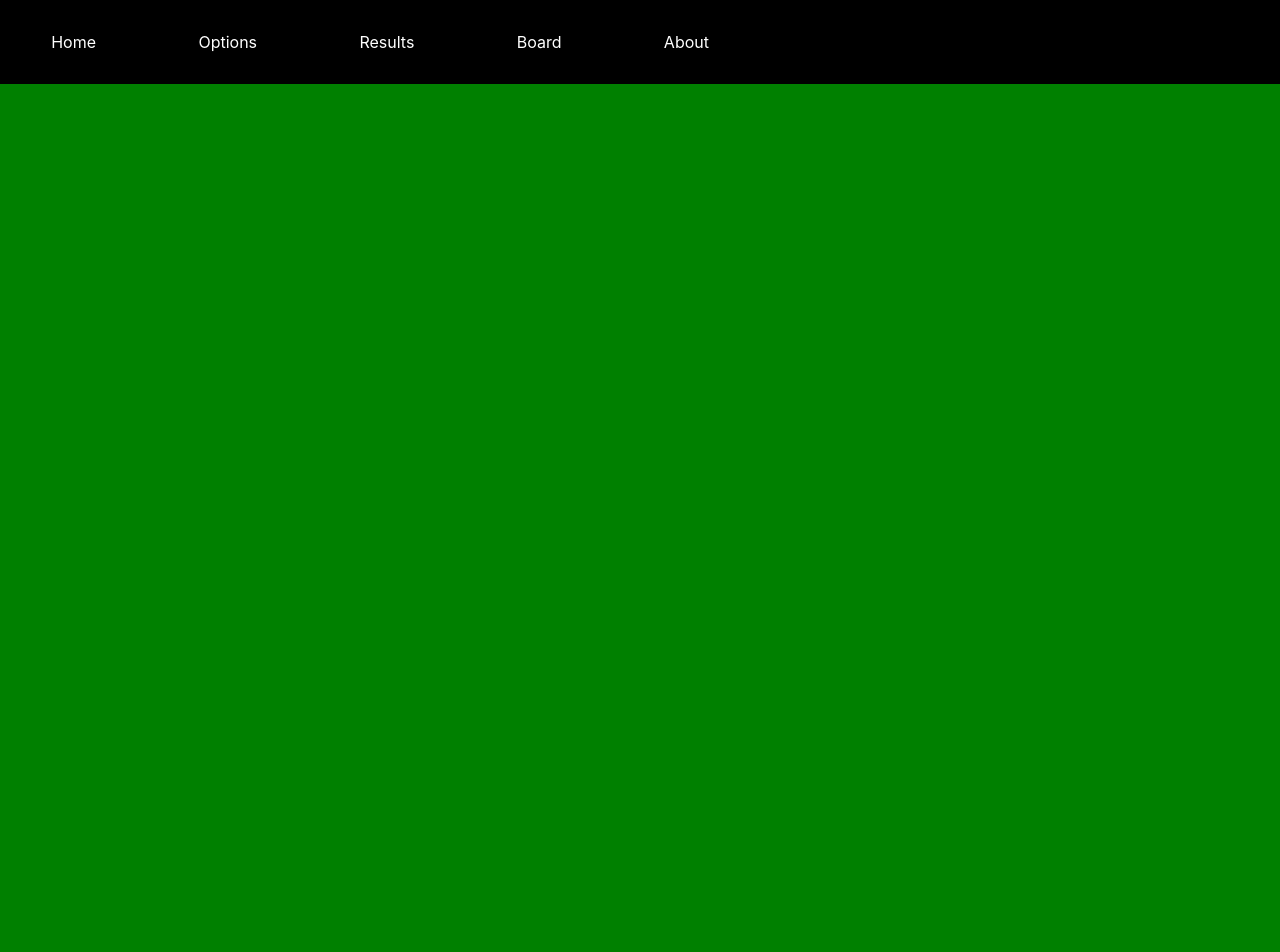
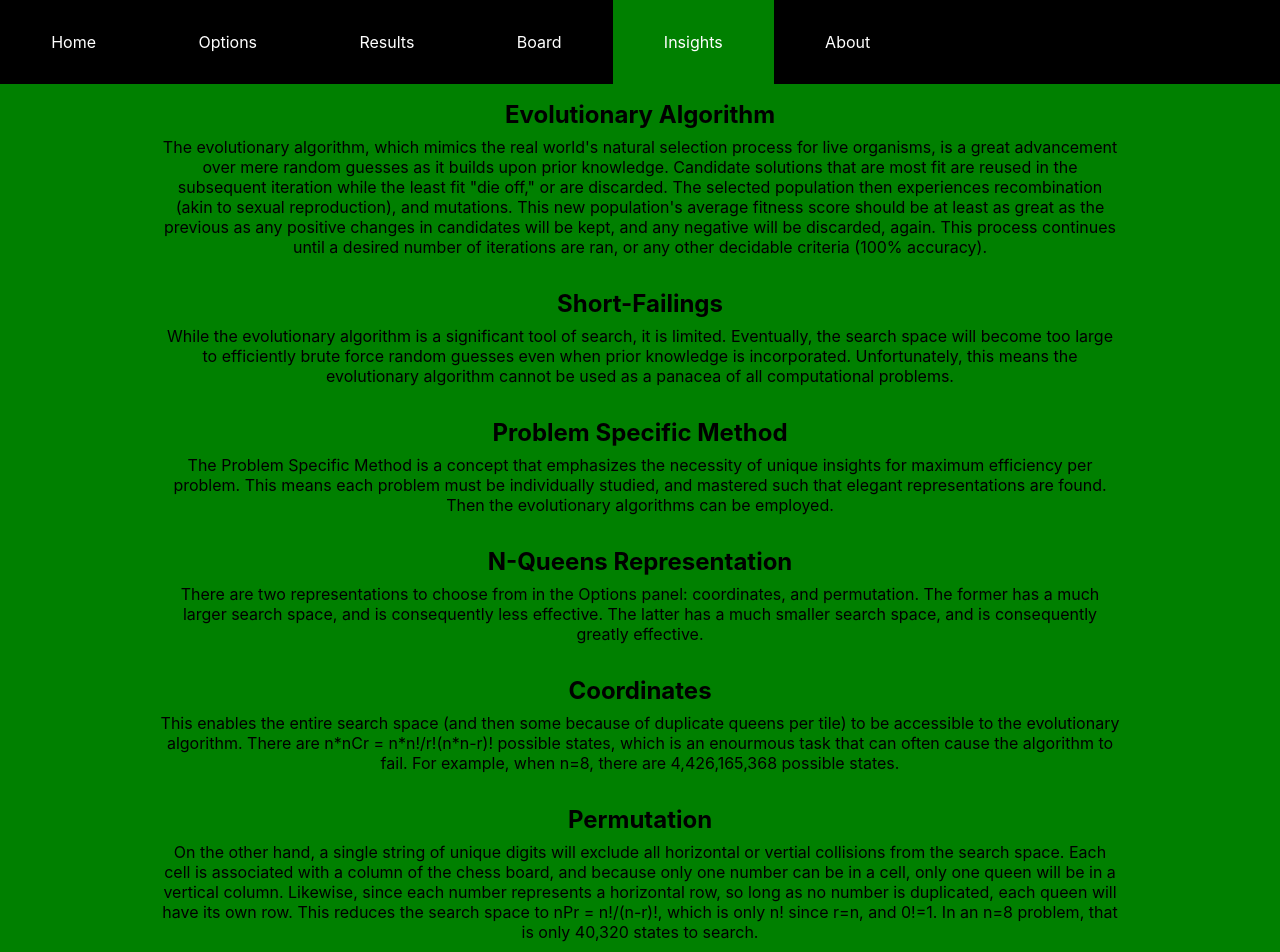
Before and after one commit to nugentmichael1/n-queens, a React (Create React App) app: page /insights in a window 1280 px wide. Shown: the top 952 px of the page. Before the commit the page ends 800 px from the top, so only its background shows below. Built offline with nearby package versions, Linux system fonts and the light colour scheme.

Commit message:
Added insights page

```diff
--- a/src/App.css
+++ b/src/App.css
@@ -130,7 +130,7 @@ nav a{
 }
 
 h1, h2{
-  padding: 2vh 5vw;
+  padding: 2vh 5vw 0;
 }
 
 h3{
@@ -141,7 +141,7 @@ p{
   /* margin: 5vh 5vw; */
   padding: 0 5vw;
   width: 75%;
-  margin: 2vh auto;
+  margin: 1vh auto 2vh;
 }
 
 img#homeQueen{
@@ -167,7 +167,7 @@ a{
   color: black;
 }
 
-a.fs:hover{
+a.about:hover{
   color: var(--CSUF-Red);
   background-color: var(--CSUF-Blue);
 }
--- a/src/App.js
+++ b/src/App.js
@@ -5,6 +5,7 @@ import Options from './components/Options'
 import { NavBar } from './components/Nav'
 import About from './components/About'
 import Results from './components/Results'
+import Insights from './components/Insights'
 import { useState } from 'react'
 import { population, candidate2DRep } from './components/EvolutionaryAlgorithm'
 import { Routes, Route, Navigate } from "react-router-dom"
@@ -48,6 +49,8 @@ function App() {
         setPopSize(popSize)
     }
 
+    const [avgPerIteration, setAvgPerIteration] = useState([])
+
     const run = () => {
         console.log('run', 'popSize', popSize)
 
@@ -57,8 +60,13 @@ function App() {
 
         // let debug = new population(2, 4, 100, 100, 0);
         // setResults(debug.run());
+
         let experiment = new population(popSize, n, mutationProb, termCond, rep)
         setResults(experiment.run())
+
+        //experiment to observe average score per iteration
+        // setAvgPerIteration(experiment.getIterationAvg())
+        // console.log(avgPerIteration);
     }
 
     const resetResults = () => {
@@ -75,9 +83,10 @@ function App() {
             <Routes>
                 <Route path="/about" element={<About />} />
                 <Route path="/home" element={<Home />} />
-                <Route path="/options" element={<Options n={n} updateN={updateN} run={run} popSize={popSize} updatePopSize={updatePopSize} mutationProb={mutationProb} setMutationProb={setMutationProb} rep={rep} setRep={setRep} termCond={termCond} setTermCond={setTermCond} resetResults={resetResults}/>} />
+                <Route path="/options" element={<Options n={n} updateN={updateN} run={run} popSize={popSize} updatePopSize={updatePopSize} mutationProb={mutationProb} setMutationProb={setMutationProb} rep={rep} setRep={setRep} termCond={termCond} setTermCond={setTermCond} resetResults={resetResults} />} />
                 <Route path="/board" element={<Board size={n} curCandidate={curCandidate} />} />
                 <Route path="/results" element={<Results results={results} n={n} setCurCandidate={setCurCandidate} />} />
+                <Route path="/insights" element={<Insights />} />
             </Routes>
         </>
     );
--- a/src/components/About.js
+++ b/src/components/About.js
@@ -2,16 +2,19 @@
 const About = () => {
 
     return <>
-        {/* <h1>About</h1> */}
-        <p>This is a react project to demonstrate and explore the Evolutionary Algorithm via the N-Queens problem.  While each parameter within the options tab has an effect on the likelihood of a found solution, the representation choice has the largest.  This is because the permutation and 2D array representations have significantly different search spaces.  For example, when n=8, there are 8! = 40,320 possible combinations in the permutation format, but 4.4 billion possible combinations within the 2D array representation.  This is because the permutation representation prevents any vertical collisions simply by virtue of "1 value per indexable cell".  Then, so long as each number within the permutation is unique -- no repeats -- the horizontal space is also freed of collisions.  This leaves only the diagonal collisions for the evolutionary algorithm to avoid.  The 2D array representation can collide if every possible vector, even duplicate queens on a single tile.</p>
-        <p>A <a href="https://www.fresnostate.edu/" className="fs">CSU, Fresno</a> <a href="https://csm.fresnostate.edu/csci/index.html" className="fs">Computer Science Program</a> project from Professor Athanasios Aris (Thanos) Panagopoulos' 2022 Bio-Inspired Machine Learning course (CSCI 191T).</p>
-        <h2>Group Members</h2>
+        <h3>What, Where, and When</h3>
+        <p>A <a href="https://www.fresnostate.edu/" className="about">CSU, Fresno</a> <a href="https://csm.fresnostate.edu/csci/index.html" className="about">Computer Science Program</a> project from Professor Athanasios Aris (Thanos) Panagopoulos' Spring 2022 Bio-Inspired Machine Learning course (CSCI 191T).</p>
+        <h3>Group Members</h3>
         <ul>
             <li>Leon Kantikov</li>
             <li>Alexis Lara-Umana</li>
             <li>Vi Nguyen</li>
             <li>Michael Nugent</li>
         </ul>
+        <h3>Programming Tools</h3>
+        <p>Built with <a href="https://reactjs.org/" className="about">React</a> and hosted on <a href="https://firebase.google.com/" className="about">FireBase</a></p>
+        <h3>Github Repository</h3>
+        <p><a href="https://github.com/nugentmichael1/n-queens" className="about">https://github.com/nugentmichael1/n-queens</a></p>
     </>
 };
 
--- a/src/components/EvolutionaryAlgorithm.js
+++ b/src/components/EvolutionaryAlgorithm.js
@@ -161,6 +161,7 @@ class candidate {
 }
 
 class population {
+    iterationAvg = []
     constructor(size, n, mutationProb, iterations, rep) {
         this.size = size //population size
         this.n = n //number of queens
@@ -170,6 +171,24 @@ class population {
         this.iterations = iterations;
         this.rep = rep;
     }
+
+    // averageScore() {
+
+    //     console.log("Inside averageScore()");
+    //     let total = 0;
+
+    //     for (let i = 0; i < this.size; i++) {
+    //         //sum up all the scores of the population
+    //         total += this.candidates[i].score;
+    //     }
+
+    //     //divide sum by population size, and push into array
+    //     this.iterationAvg.push(total / this.size);
+    // }
+
+    // getIterationAvg() {
+    //     return this.iterationAvg;
+    // }
 
     //main function for class.  determines which functions to call based on representation.
     run() {
@@ -220,6 +239,9 @@ class population {
 
             //reduces ranked population by half for next iteration
             this.survivorSelection(newPop);
+
+            // //keeps track of the average fitness score per iteration
+            // this.averageScore();
         }
 
         //set ranks.  helps react assign keys to table rows in results.
@@ -267,6 +289,9 @@ class population {
 
             //reduces ranked population by half for next iteration
             this.survivorSelection(newPop);
+
+            // //keeps track of the average fitness score per iteration
+            // this.averageScore();
         }
 
         //set ranks.  helps react assign keys to table rows in results.
--- /dev/null
+++ b/src/components/Insights.js
@@ -0,0 +1,30 @@
+import React, { Component } from 'react'
+
+export default class Insights extends Component {
+
+
+
+    render() {
+        return (
+            <div>
+                <h2>Evolutionary Algorithm</h2>
+                <p>The evolutionary algorithm, which mimics the real world's natural selection process for live organisms, is a great advancement over mere random guesses as it builds upon prior knowledge.  Candidate solutions that are most fit are reused in the subsequent iteration while the least fit "die off," or are discarded.  The selected population then experiences recombination (akin to sexual reproduction), and mutations.  This new population's average fitness score should be at least as great as the previous as any positive changes in candidates will be kept, and any negative will be discarded, again.  This process continues until a desired number of iterations are ran, or any other decidable criteria (100% accuracy).</p>
+                <h2>Short-Failings</h2>
+                <p>While the evolutionary algorithm is a significant tool of search, it is limited.  Eventually, the search space will become too large to efficiently brute force random guesses even when prior knowledge is incorporated.  Unfortunately, this means the evolutionary algorithm cannot be used as a panacea of all computational problems.</p>
+                <h2>Problem Specific Method</h2>
+                <p>The Problem Specific Method is a concept that emphasizes the necessity of unique insights for maximum efficiency per problem.  This means each problem must be individually studied, and mastered such that elegant representations are found.  Then the evolutionary algorithms can be employed.</p>
+                <h2>N-Queens Representation</h2>
+                <p>There are two representations to choose from in the Options panel: coordinates, and permutation.  The former has a much larger search space, and is consequently less effective.  The latter has a much smaller search space, and is consequently greatly effective.</p>
+                <h2>Coordinates</h2>
+                <p>This enables the entire search space (and then some because of duplicate queens per tile) to be accessible to the evolutionary algorithm.  There are n*nCr = n*n!/r!(n*n-r)! possible states, which is an enourmous task that can often cause the algorithm to fail.  For example, when n=8, there are 4,426,165,368 possible states.</p>
+                <h2>Permutation</h2>
+                <p>On the other hand, a single string of unique digits will exclude all horizontal or vertial collisions from the search space.  Each cell is associated with a column of the chess board, and because only one number can be in a cell, only one queen will be in a vertical column.  Likewise, since each number represents a horizontal row, so long as no number is duplicated, each queen will have its own row.  This reduces the search space to nPr = n!/(n-r)!, which is only n! since r=n, and 0!=1.  In an n=8 problem, that is only 40,320 states to search.</p>
+                <h2>Conclusion</h2>
+                <p>With 92 possible solutions in the n=8 puzzle, the likelihood of a random guess from a coordinate representation has a 0.0000021% chance of success, where as the permutation representation has a 0.23% chance.  Even without employment of the evolutionary algorithm, the problem specific method of representation has increased probability from something near impossible to something merely difficult.</p>
+            </div>
+        )
+    }
+}
+
+
+{/* <p>While each parameter within the options tab has an effect on the likelihood of a found solution, the representation choice has the largest.  This is because the permutation and 2D array representations have significantly different search spaces.  For example, when n=8, there are 8! = 40,320 possible combinations in the permutation format, but 4.4 billion possible combinations within the 2D array representation.  This is because the permutation representation prevents any vertical collisions simply by virtue of "1 value per indexable cell".  Then, so long as each number within the permutation is unique -- no repeats -- the horizontal space is also freed of collisions.  This leaves only the diagonal collisions for the evolutionary algorithm to avoid.  The 2D array representation can collide if every possible vector, even duplicate queens on a single tile.</p> */}
--- a/src/components/Nav.js
+++ b/src/components/Nav.js
@@ -16,6 +16,7 @@ const NavBar = (test) => {
                 <NavLink page='options' selected={page === 'options'} />
                 <NavLink page='results' selected={page ==='results'} />
                 <NavLink page='board' selected={page==='board'}/>
+                <NavLink page='insights' selected={page==='insights'}/>
                 <NavLink page='about' selected={page === 'about'} />
             </ul>
         </nav>
--- a/src/components/Options.js
+++ b/src/components/Options.js
@@ -7,9 +7,9 @@ const Options = ({ n, updateN, run, popSize, updatePopSize, mutationProb, setMut
 
     //descriptions
     // let initDescription = { rep }.rep === 0 ? "Normal" : "Smart" Random: ;
-    // initDescription += { rep }.rep ? "2D Array, Maximum collsion potential" : "1D Array Permutation, Avoids horizontal and vertical collisions";
+    // initDescription += { rep }.rep ? "Coordinates, Maximum collsion potential" : "1D Array Permutation, Avoids horizontal and vertical collisions";
 
-    let repStr = { rep }.rep === 0 ? "2D Array" : "Permutation";
+    let repStr = { rep }.rep === 0 ? "Coordinates" : "Permutation";
 
     let description = <p>The adjustment of any parameter will erase the results a previously ran experiment.</p>
 
```
